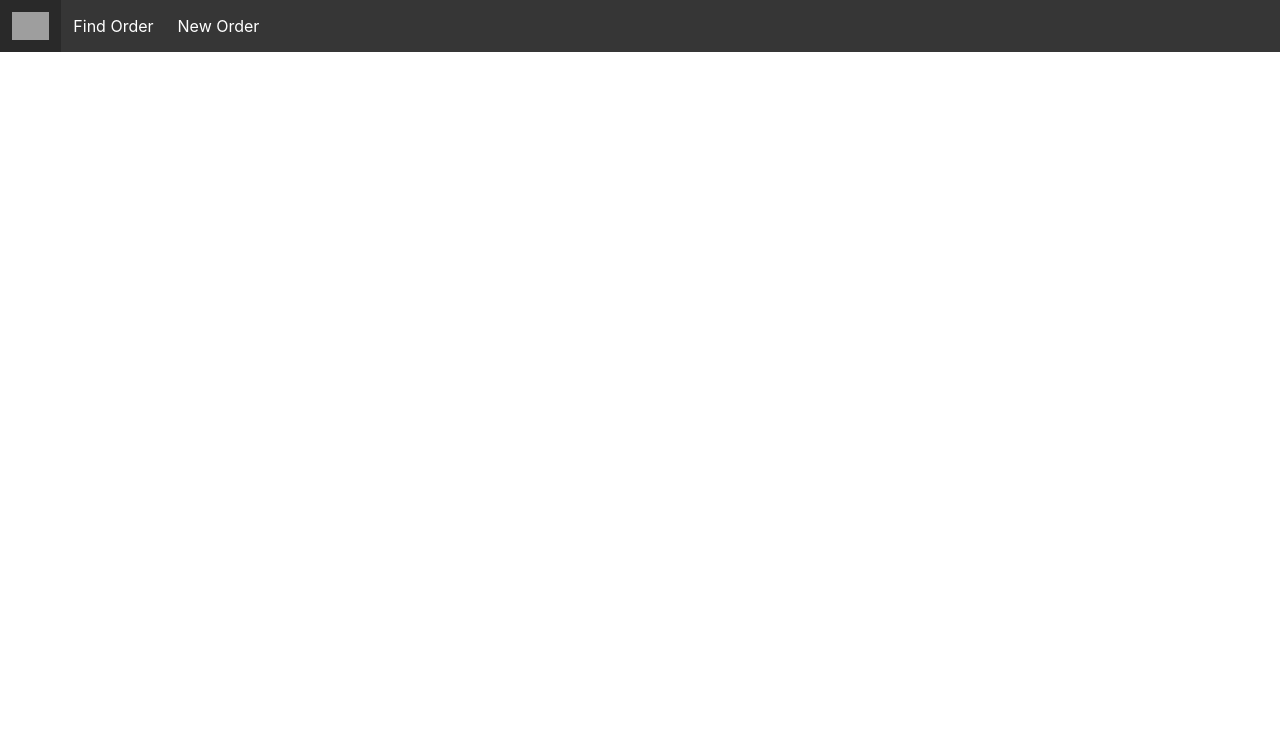
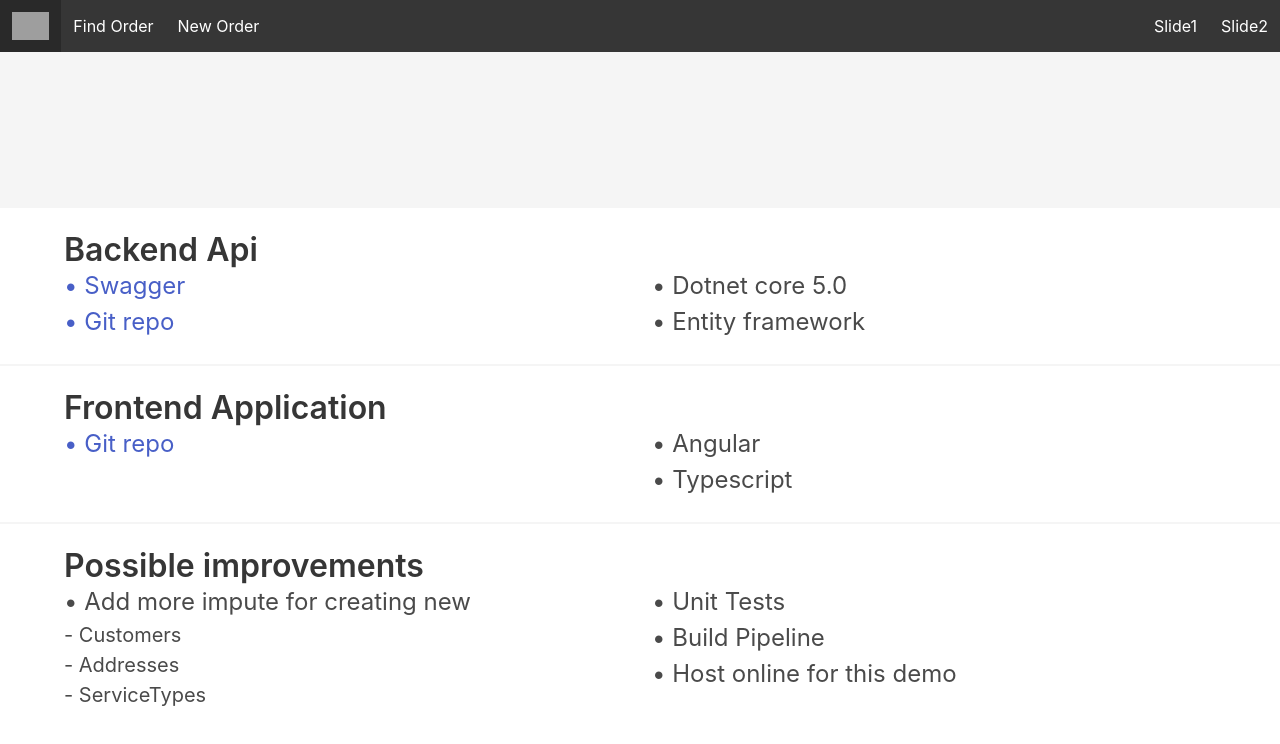
Before and after one commit to marnyg/experis-front, an Angular app: page /slide2 in a window 1280 px wide. Before the commit this address led to /. Shown: the top 744 px of the page. Built offline with nearby package versions, Linux system fonts and the light colour scheme; grey boxes are pictures that could not be loaded.

Commit message:
adding slides for demo

```diff
--- a/src/app/app.module.ts
+++ b/src/app/app.module.ts
@@ -12,6 +12,8 @@ import { FindOrderComponent } from './components/find-order/find-order.component
 import { HomeComponent } from './components/home/home.component';
 import { NewAddressComponent } from './components/new-address/new-address.component';
 import { OrderFormComponent } from './components/order-form/order-form.component';
+import { Slide1Component } from './components/slides/slide1/slide1.component';
+import { Slide2Component } from './components/slides/slide2/slide2.component';
 
 @NgModule({
   declarations: [
@@ -22,7 +24,9 @@ import { OrderFormComponent } from './components/order-form/order-form.component
     FindOrderComponent,
     HomeComponent,
     NewAddressComponent,
-    OrderFormComponent
+    OrderFormComponent,
+    Slide1Component,
+    Slide2Component,
   ],
   imports: [
     BrowserModule,
--- a/src/app/components/navbar/navbar.component.html
+++ b/src/app/components/navbar/navbar.component.html
@@ -21,7 +21,10 @@
         <a class="navbar-item" routerLink="/new-order"> New Order </a>
       </div>
 
-      <div class="navbar-end"> </div>
+      <div class="navbar-end">
+        <a class="navbar-item" routerLink="/slide1"> Slide1 </a>
+        <a class="navbar-item" routerLink="/slide2"> Slide2 </a>
+      </div>
 
     </div>
   </nav>
--- /dev/null
+++ b/src/app/components/slides/slide1/slide1.component.html
@@ -0,0 +1,25 @@
+<section class="hero is-light">
+    <div class="hero-body">
+        <div class="container">
+            <h1 class="title is-size-3">
+                Database
+            </h1>
+            <h2 class="subtitle  is-size-6"> <br> </h2>
+        </div>
+    </div>
+</section>
+<div class="container">
+    <img src="assets/database.png" alt="">
+    <div class="columns">
+        <div class="column">
+            <hr>
+            <p class="is-size-3"> • Mssql</p>
+            <p class="is-size-3"> • Running in docker </p>
+        </div>
+        <div class="column">
+            <hr>
+            <p class="is-size-3"> • Created via Entity framework</p>
+            <!-- <p class="is-size-3"> • </p> -->
+        </div>
+    </div>
+</div>
--- /dev/null
+++ b/src/app/components/slides/slide1/slide1.component.ts
@@ -0,0 +1,15 @@
+import { Component, OnInit } from '@angular/core';
+
+@Component({
+  selector: 'app-slide1',
+  templateUrl: './slide1.component.html',
+  styleUrls: ['./slide1.component.css']
+})
+export class Slide1Component implements OnInit {
+
+  constructor() { }
+
+  ngOnInit(): void {
+  }
+
+}
--- /dev/null
+++ b/src/app/components/slides/slide2/slide2.component.html
@@ -0,0 +1,68 @@
+<section class="hero is-light">
+    <div class="hero-body">
+        <div class="container">
+            <h1 class="title is-size-3">
+                <br>
+            </h1>
+            <h2 class="subtitle  is-size-6"> <br> </h2>
+        </div>
+    </div>
+</section>
+<br>
+<div class="container">
+    <h1 class="title is-size-3">
+        Backend Api
+    </h1>
+</div>
+<div class="container">
+    <div class="columns">
+        <div class="column">
+            <a class="is-size-4" href="https://localhost:5001/swagger">• Swagger</a><br>
+            <a class="is-size-4" href="https://github.com/marnyg/inmeta-back">• Git repo</a>
+        </div>
+        <div class="column">
+            <p class="is-size-4"> • Dotnet core 5.0</p>
+            <p class="is-size-4"> • Entity framework</p>
+        </div>
+    </div>
+</div>
+<hr>
+<div class="container">
+    <h1 class="title is-size-3">
+        Frontend Application
+    </h1>
+</div>
+<div class="container">
+    <div class="columns">
+        <div class="column">
+            <a class="is-size-4" href="https://github.com/marnyg/inmeta-front">• Git repo</a>
+        </div>
+        <div class="column">
+            <p class="is-size-4"> • Angular</p>
+            <p class="is-size-4"> • Typescript</p>
+        </div>
+    </div>
+</div>
+
+<hr>
+<div class="container">
+    <h1 class="title is-size-3">
+        Possible improvements
+    </h1>
+</div>
+<div class="container">
+    <div class="columns">
+        <div class="column">
+            <div class="is-size-4"> • Add more impute for creating new
+                <p class="is-size-5"> - Customers </p>
+                <p class="is-size-5"> - Addresses </p>
+                <p class="is-size-5"> - ServiceTypes </p>
+            </div>
+        </div>
+        <div class="column">
+            <p class="is-size-4"> • Unit Tests</p>
+            <p class="is-size-4"> • Build Pipeline</p>
+            <p class="is-size-4"> • Host online for this demo</p>
+        </div>
+    </div>
+</div>
--- /dev/null
+++ b/src/app/components/slides/slide2/slide2.component.ts
@@ -0,0 +1,15 @@
+import { Component, OnInit } from '@angular/core';
+
+@Component({
+  selector: 'app-slide2',
+  templateUrl: './slide2.component.html',
+  styleUrls: ['./slide2.component.css']
+})
+export class Slide2Component implements OnInit {
+
+  constructor() { }
+
+  ngOnInit(): void {
+  }
+
+}
```
Also changed, not shown: src/app/app-routing.module.ts (+10 -0 lines), src/app/components/slides/slide1/slide1.component.css (added), src/app/components/slides/slide2/slide2.component.css (added), src/assets/database.png (added).
